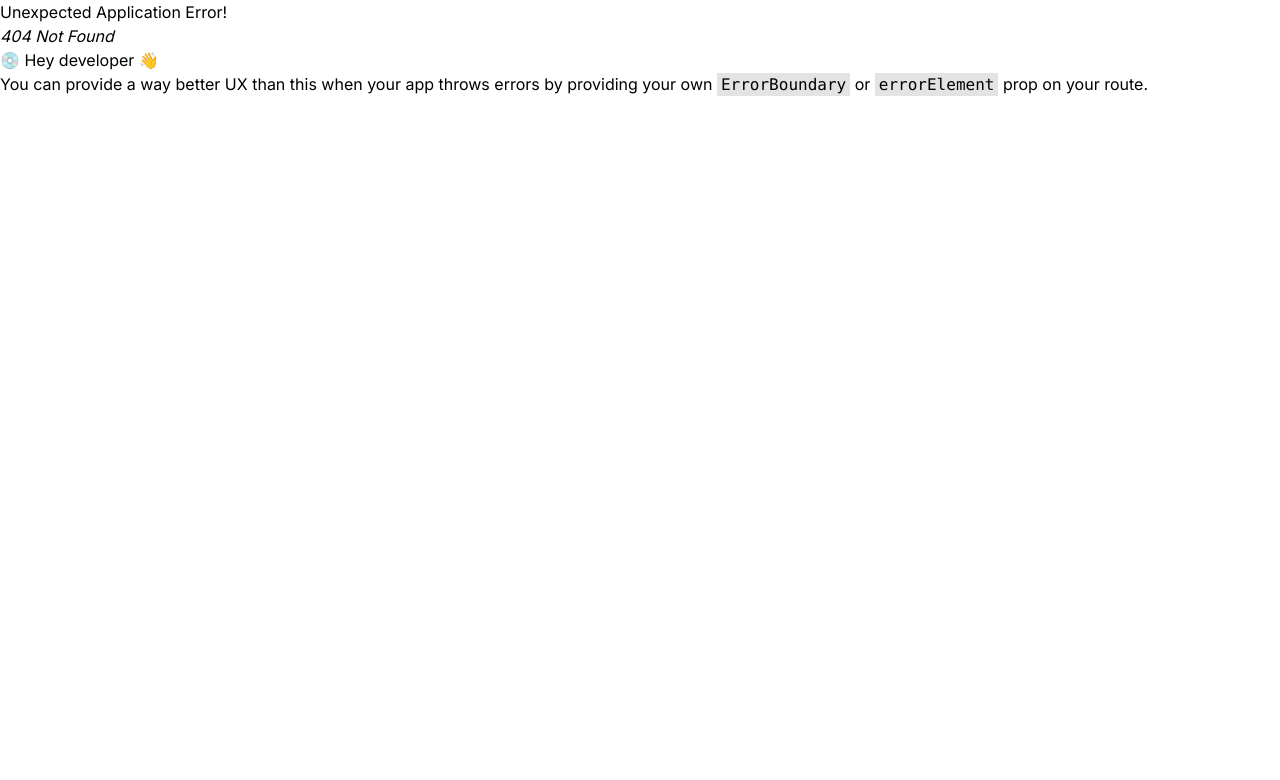
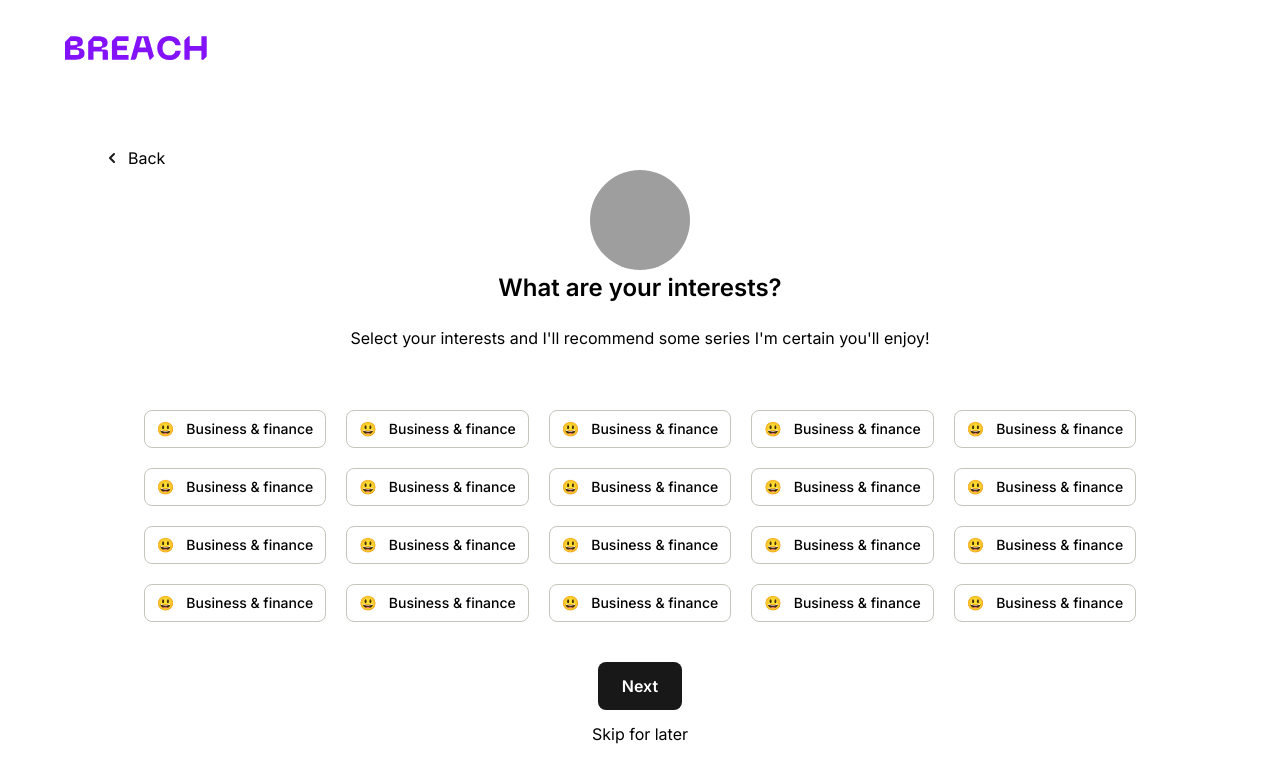
Before and after one commit to obioraigboanusi/breach-metaverse-magna, a React (Vite) app: page /user/interests in a window 1280 px wide. Before the commit this address had no page. Shown: the top 780 px of the page. Built offline with nearby package versions, Linux system fonts and the light colour scheme; grey boxes are pictures that could not be loaded.

Commit message:
Implement interests page

```diff
--- /dev/null
+++ b/src/components/GoBack.tsx
@@ -0,0 +1,17 @@
+import { useNavigate } from 'react-router-dom';
+
+function GoBack() {
+    const navigate = useNavigate();
+    return (
+        <div className="text-start ml-10">
+            <button className="flex gap-2 items-center" onClick={() => navigate(-1)}>
+                <svg xmlns="http://www.w3.org/2000/svg" width="16" height="16" viewBox="0 0 16 16" fill="none">
+                    <path d="M10 4L6 8L10 12" stroke="#181818" stroke-width="2" stroke-linecap="round" stroke-linejoin="round" />
+                </svg>
+                Back
+            </button>
+        </div>
+    );
+}
+
+export default GoBack;
--- a/src/components/Navbar.tsx
+++ b/src/components/Navbar.tsx
@@ -3,7 +3,7 @@ import { Link, useLocation } from 'react-router-dom';
 
 function Navbar() {
     const { pathname } = useLocation();
-    const isAuthPath = pathname.includes('/auth/');
+    const isAuthPath = ['/auth/', '/user/'].some((item) => pathname.includes(item));
 
     return (
         <nav className={isAuthPath ? 'bg-white' : 'bg-[#FCFAFF]'}>
--- a/src/pages/Login.tsx
+++ b/src/pages/Login.tsx
@@ -1,3 +1,4 @@
+import GoBack from '@components/GoBack';
 import Navbar from '@components/Navbar';
 import { yupResolver } from '@hookform/resolvers/yup';
 import { useForm } from 'react-hook-form';
@@ -32,14 +33,7 @@ function Login() {
             <section>
                 <div className="container">
                     <div>
-                        <div className="text-start ml-10">
-                            <button className="flex gap-2 items-center" onClick={() => navigate(-1)}>
-                                <svg xmlns="http://www.w3.org/2000/svg" width="16" height="16" viewBox="0 0 16 16" fill="none">
-                                    <path d="M10 4L6 8L10 12" stroke="#181818" stroke-width="2" stroke-linecap="round" stroke-linejoin="round" />
-                                </svg>
-                                Back
-                            </button>
-                        </div>
+                        <GoBack />
                         <div className="max-w-[448px] mx-auto">
                             <header className="text-center">
                                 <h1 className="text-3xl mb-4 font-semibold">Welcome Back</h1>
--- a/src/pages/Register.tsx
+++ b/src/pages/Register.tsx
@@ -1,3 +1,4 @@
+import GoBack from '@components/GoBack';
 import Navbar from '@components/Navbar';
 import { yupResolver } from '@hookform/resolvers/yup';
 import { useForm } from 'react-hook-form';
@@ -26,7 +27,7 @@ function Register() {
         },
     });
     const onSubmit = handleSubmit(async ({ email, password }) => {
-        navigate('/auth/welcome');
+        navigate('/user/welcome');
     });
     return (
         <div>
@@ -34,14 +35,7 @@ function Register() {
             <section>
                 <div className="container">
                     <div>
-                        <div className="text-start ml-10">
-                            <button className="flex gap-2 items-center" onClick={() => navigate(-1)}>
-                                <svg xmlns="http://www.w3.org/2000/svg" width="16" height="16" viewBox="0 0 16 16" fill="none">
-                                    <path d="M10 4L6 8L10 12" stroke="#181818" stroke-width="2" stroke-linecap="round" stroke-linejoin="round" />
-                                </svg>
-                                Back
-                            </button>
-                        </div>
+                        <GoBack />
                         <div className="max-w-[448px] mx-auto">
                             <header className="text-center">
                                 <h1 className="text-3xl mb-4 font-semibold">Join Breach</h1>
--- /dev/null
+++ b/src/pages/UserInterests.tsx
@@ -0,0 +1,43 @@
+import Category from '@components/Category';
+import GoBack from '@components/GoBack';
+import Navbar from '@components/Navbar';
+import React from 'react';
+import { useNavigate } from 'react-router-dom';
+
+function UserInterests() {
+    const navigate = useNavigate();
+    return (
+        <section className="">
+            <Navbar />
+            <div className="container pt-[50px]">
+                <GoBack />
+                <div className="text-center flex flex-col items-center">
+                    <img
+                        src="https://s3-alpha-sig.figma.com/img/b3c6/8f96/6aef6f003dd62c12b302d3c7cff9dd79?Expires=1699833600&Signature=aN2RSWnGrc4jbzXWLsLyGZJiFxnU84vfQbPiaGZUZ-5GUWEQXJMnq8RlLltIeub58RRtyzIgrZgJe6qsc7XrPRzTIafzkmIzCUQgDvxBFtK00xkdiQQ97AWYbEzxOIoMuBHNuA3kdunuBCXU2p~Rc7U6trYDtW3mlnDcK2NUXgTxTlI64ng-BpHGxkuDTmuEz38UfopogX8ezWx7B8RfeUTBcpSZYI7KmQOdEQK40UM9LN6JBXBmtJS94A4pSI6Dqocm1hz5YXXtbX3aWkK3BQkQZ-tWRUMsVL~CRXUncwSjPvbSivpPlYcvX5tHxkbcrQHNjbXEukkA0v8P-pK4Lw__&Key-Pair-Id=APKAQ4GOSFWCVNEHN3O4"
+                        alt=""
+                        className="w-[100px] h-[100px] rounded-full"
+                    />
+                    <h1 className="text-[24px] mb-5 font-semibold">What are your interests? </h1>
+                    <p className="mb-5">Select your interests and I'll recommend some series I'm certain you'll enjoy!</p>
+                </div>
+                <div className="mt-[40px]">
+                    <ul className="flex flex-wrap gap-[20px] justify-center">
+                        {Array.from({ length: 20 }).map(() => (
+                            <li>
+                                <Category category="Business & finance" />
+                            </li>
+                        ))}
+                    </ul>
+                </div>
+                <div className="flex flex-col items-center mt-[40px]">
+                    <button onClick={() => navigate('/user/interests')} className="btn bg-gray text-white z-50  mb-3">
+                        Next
+                    </button>
+                    <button className="">Skip for later</button>
+                </div>
+            </div>
+        </section>
+    );
+}
+
+export default UserInterests;
--- a/src/pages/Welcome.tsx
+++ b/src/pages/Welcome.tsx
@@ -1,7 +1,9 @@
 import Navbar from '@components/Navbar';
 import hello from '@assets/welcome.png';
+import { useNavigate } from 'react-router-dom';
 
 function Welcome() {
+    const navigate = useNavigate();
     return (
         <section className="welcome">
             <Navbar />
@@ -18,7 +20,9 @@ function Welcome() {
                         <p className="mb-5 max-w-[432px] mx-auto">
                             Just a few quick questions to help personalise your Breach experience. Are you ready?
                         </p>
-                        <button className="btn bg-gray text-white z-50 relative">Let’s begin!</button>
+                        <button onClick={() => navigate('/user/interests')} className="btn bg-gray text-white z-50 relative">
+                            Let’s begin!
+                        </button>
                     </div>
                 </div>
             </div>
```
Also changed, not shown: src/main.tsx (+6 -1 lines).
